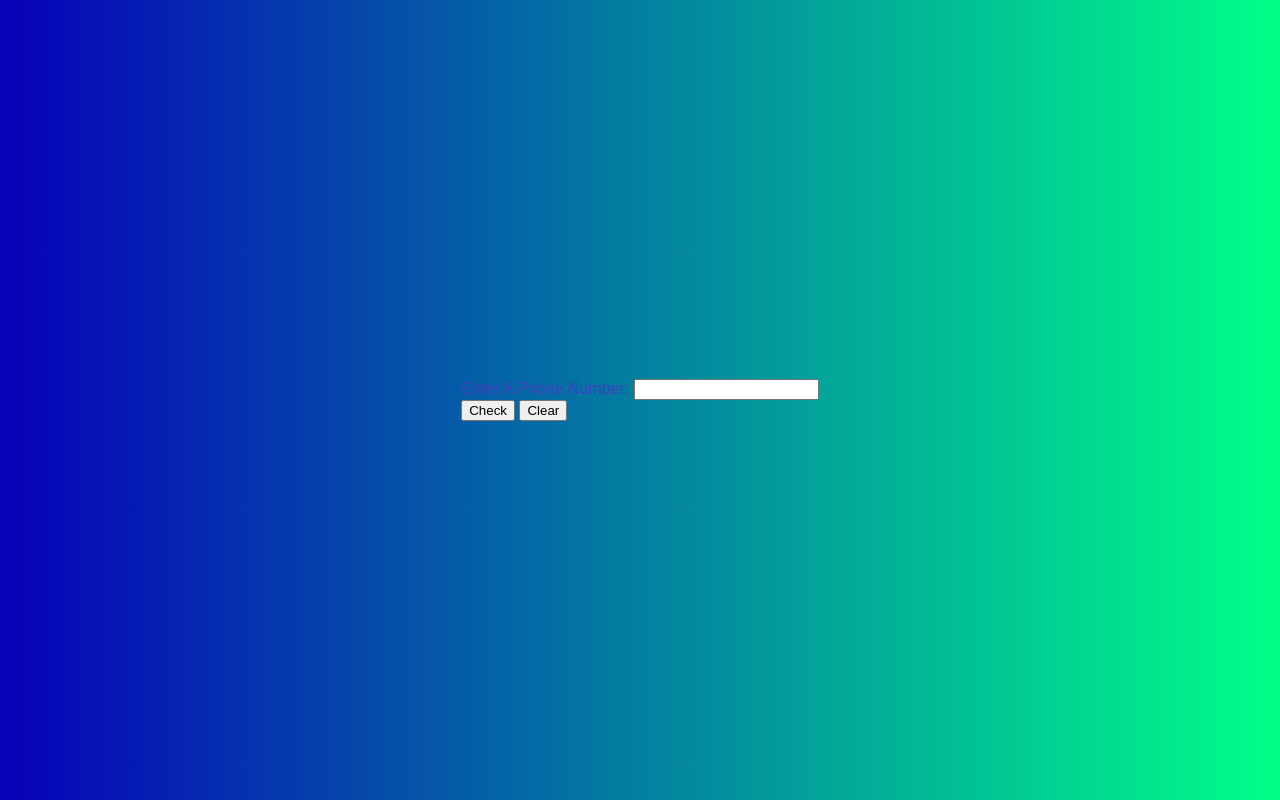
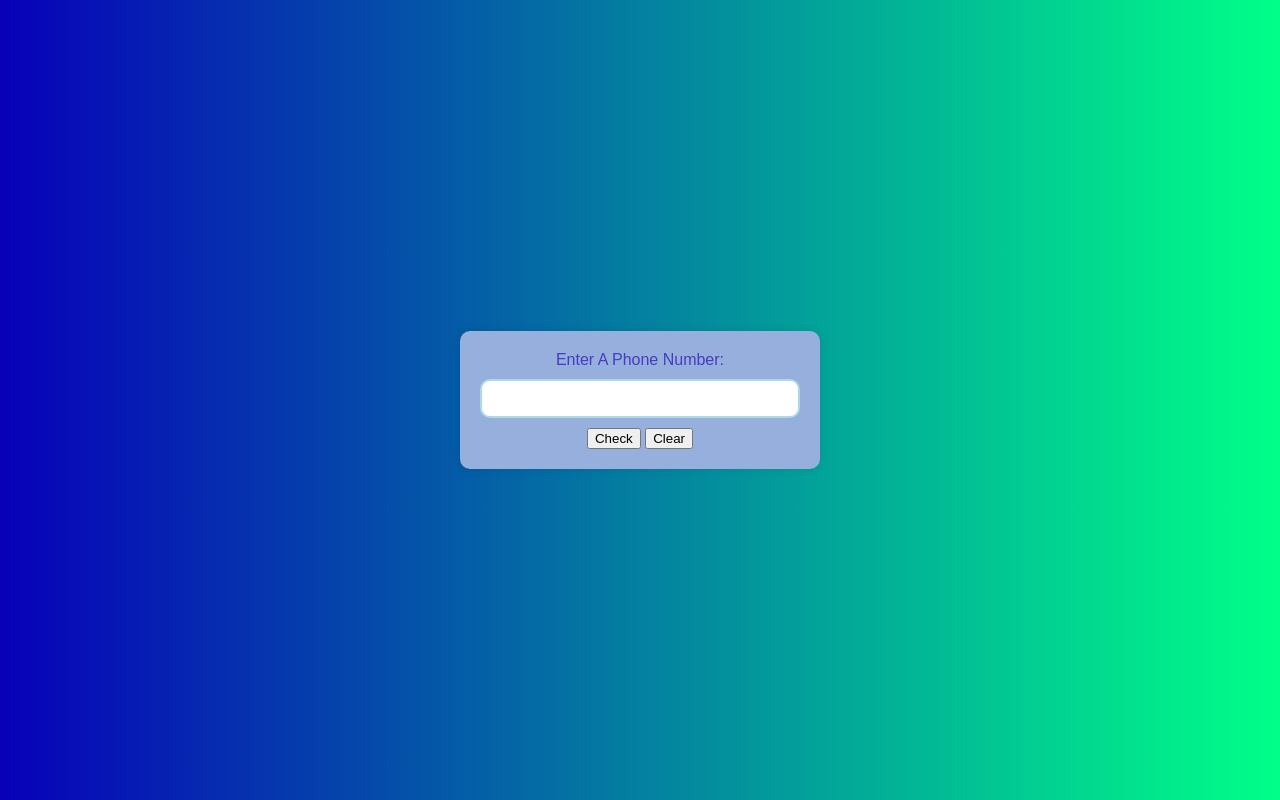
Before and after one commit to MasomRezaie/Telephone-Number-Validator, a plain HTML site: page index.html in a window 1280 px wide. Drawn offline with Linux system fonts and the light colour scheme.

Commit message:
input styledd

```diff
--- a/styles.css
+++ b/styles.css
@@ -9,7 +9,7 @@ body {
   color: #433ec2;
 }
 
-/* .container {
+.container {
   text-align: center;
   width: 90%;
   max-width: 320px;
@@ -29,7 +29,7 @@ input[type="text"] {
   border: 2px solid lightblue;
 }
 
-button {
+/* button {
   padding: 10px 25px;
   margin: 10px 5px;
   cursor: pointer;
```
